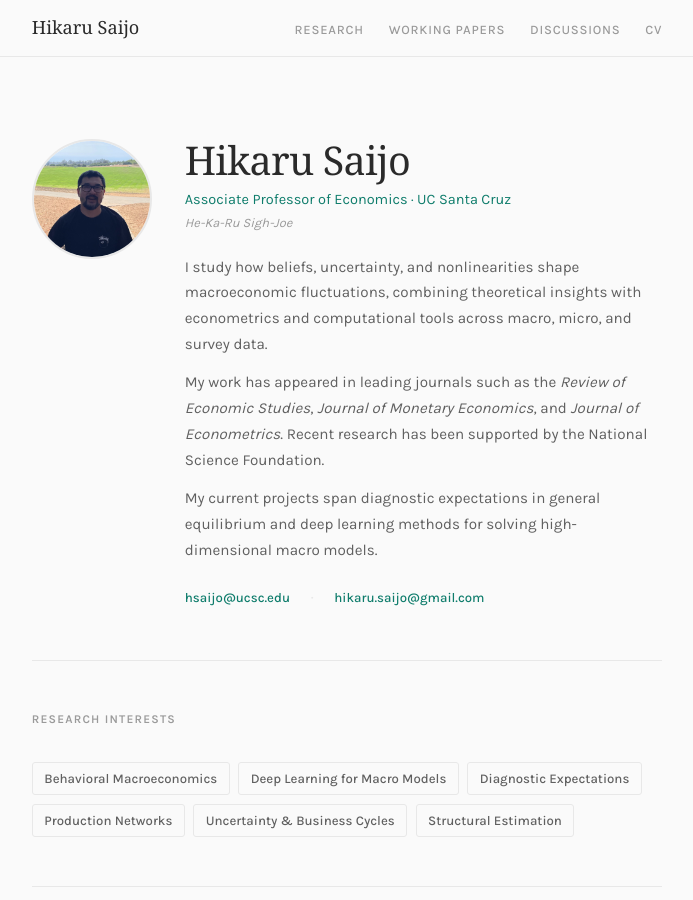
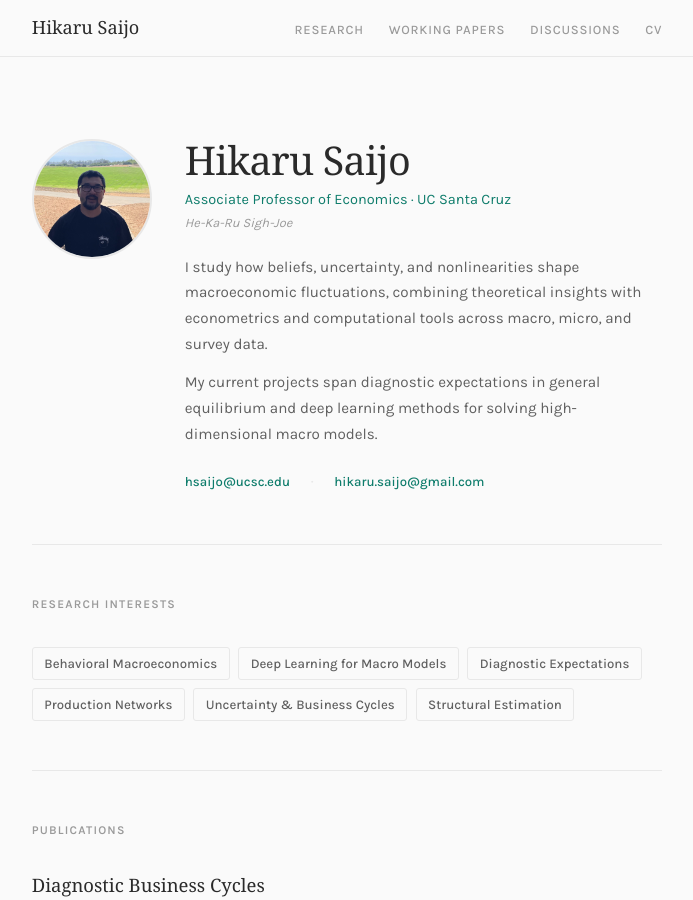
Before and after one commit to hsaijo/hsaijo.github.io, a Jekyll site: the page built from index.md, in a window 1280 px wide and 900 px high. Shown: the whole window, without its empty margins (293-986 px from the left). Built offline with Jekyll 4.4.1, drawn with Linux system fonts in a browser that asks for light colours; some web fonts are replaced.

Commit message:
Update index.md

```diff
--- a/index.md
+++ b/index.md
@@ -336,7 +336,6 @@ layout: null
 
         <div class="hero-bio">
           <p>I study how beliefs, uncertainty, and nonlinearities shape macroeconomic fluctuations, combining theoretical insights with econometrics and computational tools across macro, micro, and survey data.</p>
-<p>My work has appeared in leading journals such as the <em>Review of Economic Studies</em>, <em>Journal of Monetary Economics</em>, and <em>Journal of Econometrics</em>. Recent research has been supported by the National Science Foundation.</p>
 <p>My current projects span diagnostic expectations in general equilibrium and deep learning methods for solving high-dimensional macro models.</p>
         </div>
 
```
